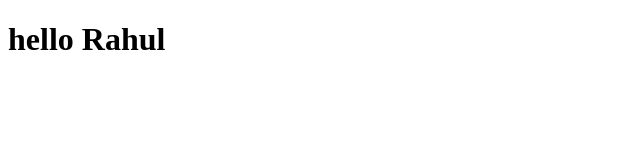
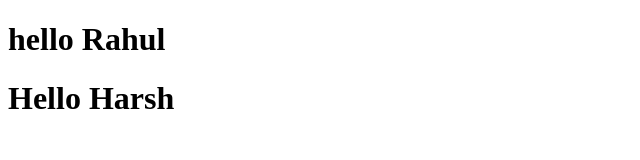
Before and after one commit to 31RahulPatel/Portfolio-Webite, a plain HTML site: page index.html in a window 1280 px wide. Shown: the whole page, without its empty margins (0-640 px from the left). Drawn offline with Linux system fonts and the light colour scheme.

Commit message:
by rahul

```diff
--- a/index.html
+++ b/index.html
@@ -7,5 +7,6 @@
 </head>
 <body>
     <h1>hello Rahul</h1>
+    <h1>Hello Harsh</h1>
 </body>
 </html>
```
